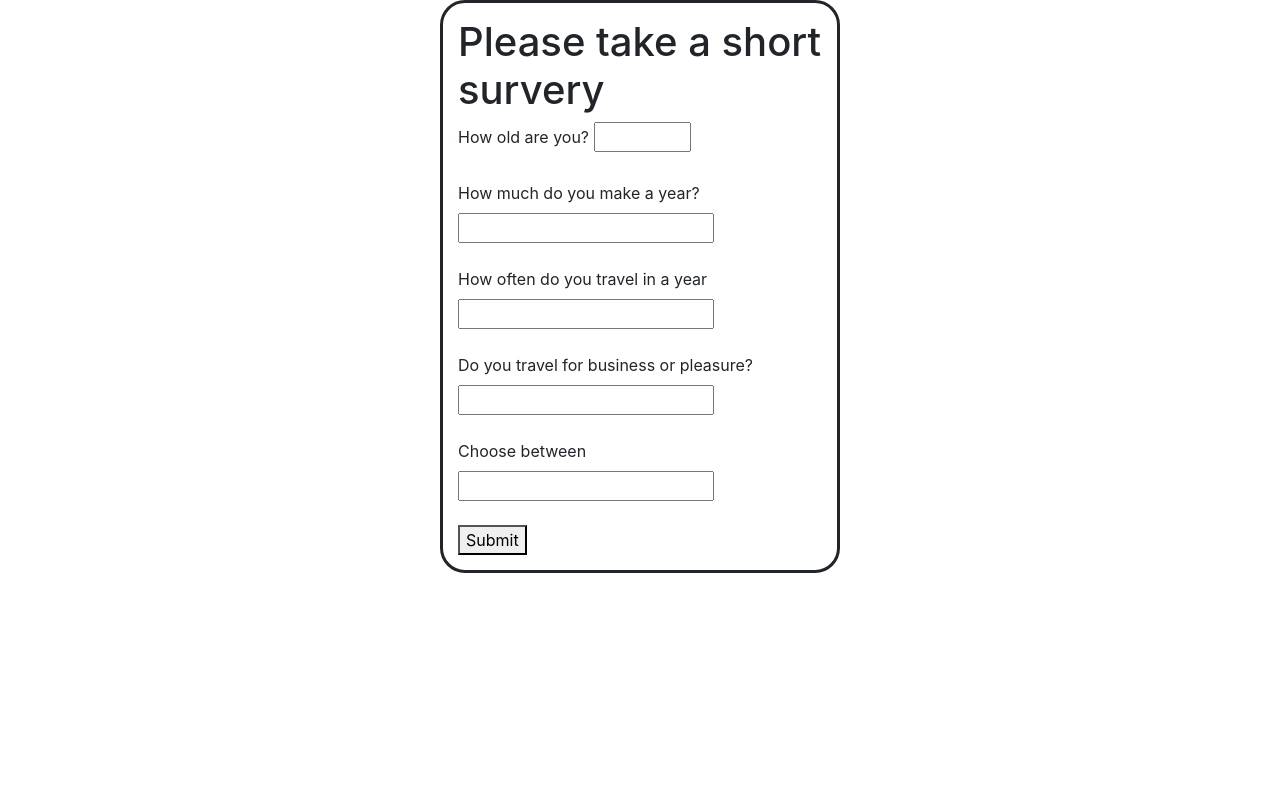
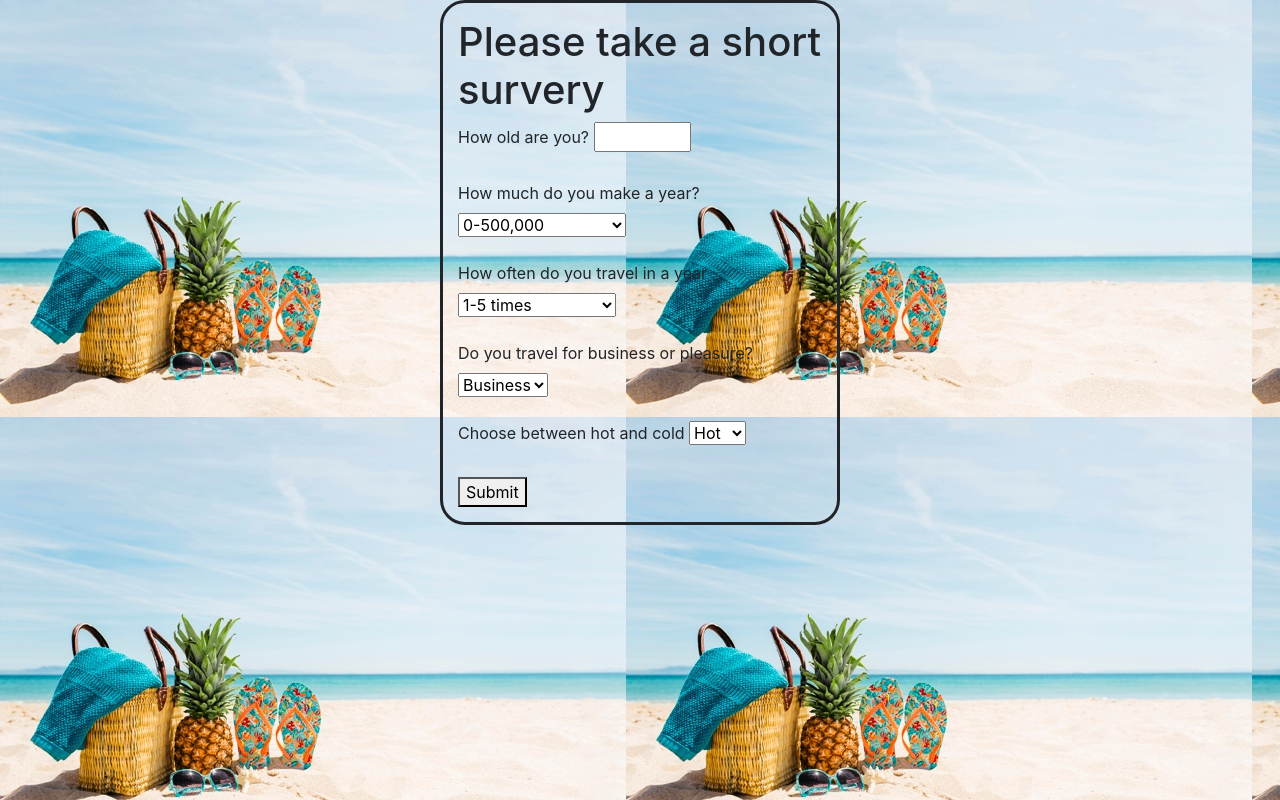
Before and after one commit to nabsty55/Vacation-Queries, a PHP site: page /vacation-survery.html in a window 1280 px wide. Run offline with PHP 8.4, Linux system fonts and the light colour scheme.

Commit message:
added loops for some selections, it will alert for some destinations

```diff
--- a/css/styles-vacation.css
+++ b/css/styles-vacation.css
@@ -6,6 +6,11 @@ align-items: center;
 /*body {
   background: #3C5A99;
 }*/
+body{
+  background-image: url('../img/beach-bac.jpg');
+}
+
+}
 h1{
   width: 400px;
 }
--- a/js/scripts-vacation.js
+++ b/js/scripts-vacation.js
@@ -1,21 +1,22 @@
 $(document).ready(function(){
   $('.form-survey').on('submit', function(event){
     event.preventDefault();
-  //  var $answer1 = $("#age-answer");
-  //  var answer1 = $answer1.val();
-    var $answer2 = $("salary-answer");
-    var answer2 = $answer2.val();
-    var $answer3 = $("travel-answer");
-    var answer3 = $answer3.val();
-    var $answer4 = $("business-answer");
-    var answer4 = $answer4.val();
-    var $answer5 = $("choice-answer");
-    var answer5 = $answer5.val();
-  //  console.log(answer1);
-    console.log(answer2);
-    console.log(answer3);
-    console.log(answer4);
-    console.log(answer5);
+
+    var $answer2 = $("select#salary").val();
+    var $answer3 = $("select#travelFreq").val();
+    var $answer4 = $("select#businessOr").val();
+    var $answer5 = $("select#hotOr").val();
+  //  console.log($answer2);
+  //  console.log($answer3);
+  //  console.log($answer4);
+  //  console.log($answer5);
+    if ($answer2 === "above-2m"&&$answer3==="more-than-5-times"&&$answer5==="hot"){
+      alert("consider travelling to the Bahamas");
+    }else if ($answer2 === "above-2m"&&$answer3==="more-than-5-times"&&$answer5==="cold") {
+      alert("consider travelling to Sweden!");
+    }else if ($answer2 === "btn-500k-2m"&&$answer3==="more-than-5-times"&&$answer5==="hot") {
+      alert("Consider travelling to Zanzibar")
+    }
 
   });
 
--- a/vacation-survery.html
+++ b/vacation-survery.html
@@ -16,16 +16,34 @@
       <input type="number" id="age-answer" min="1" max="100" name="" value="">
       <br><br>
       <label for="">How much do you make a year?</label>
-      <input type="number" id="salary-answer" name="" value="">
+      <select class="" id="salary" name="">
+        <option value="less-than-500k">0-500,000</option>
+        <option value="btn-500k-2m">500,001-2,000,000</option>
+        <option value="above-2m">2,000,001-above</option>
+
+      </select>
       <br><br>
       <label for="">How often do you travel in a year</label>
-      <input type="number" id="travel-answer" name="" value="">
+      <select class="" id="travelFreq" name="">
+        <option value="1-to-5-times">1-5 times</option>
+        <option value="more-than-5-times">more than 5 times</option>
+        <option value="never">Never</option>
+
+      </select>
       <br><br>
       <label for="">Do you travel for business or pleasure?</label>
-      <input type="text" id="business-answer" name="" value="">
+      <select class="" id="businessOr" name="">
+        <option value="business">Business</option>
+        <option value="pleasure">Pleasure</option>
+
+      </select>
       <br><br>
-      <label for="">Choose between  </label>
-      <input type="text" id="choice-answer" name="" value="">
+      <label for="">Choose between hot and cold </label>
+      <select class="" id="hotOr" name="">
+        <option value="hot">Hot</option>
+        <option value="cold">Cold</option>
+
+      </select>
       <br><br>
       <button type="submit" name="button">Submit</button>
     </form>
```
Also changed, not shown: img/beach-bac.jpg (added), img/beach-other.jpg (added), img/beach-plain.jpg (added), img/beach.jpeg (added).
